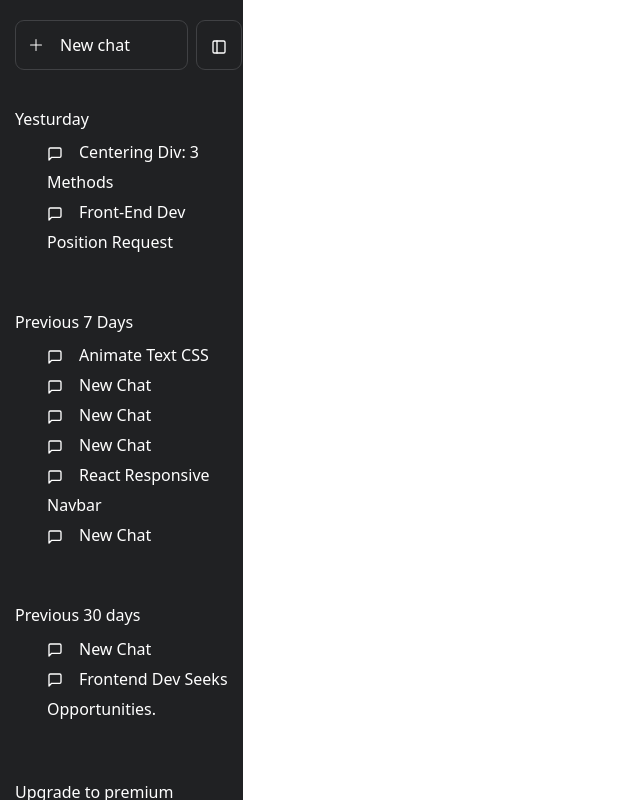
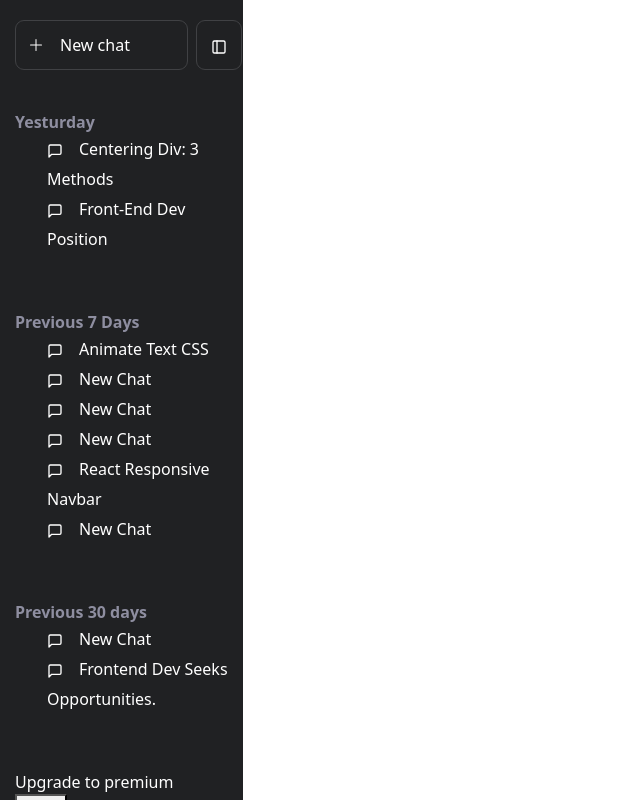
Before and after one commit to Sanhitasaxena/30-Days-React-UI, a React (Create React App) app: page /chatGPT in a window 1280 px wide. Shown: the top 800 px of the page, without its empty margins (0-640 px from the left). Built offline with nearby package versions, Linux system fonts and the light colour scheme.

Commit message:
created list-icon component

```diff
--- /dev/null
+++ b/src/Pages/Day-1/components/sidebar/ListIcon.jsx
@@ -0,0 +1,24 @@
+import React from "react";
+
+const ListIcon = () => {
+  return (
+    <span className="pe-3">
+      <svg
+        stroke="currentColor"
+        fill="none"
+        stroke-width="2"
+        viewBox="0 0 24 24"
+        stroke-linecap="round"
+        stroke-linejoin="round"
+        class="h-4 w-4"
+        height="1em"
+        width="1em"
+        xmlns="http://www.w3.org/2000/svg"
+      >
+        <path d="M21 15a2 2 0 0 1-2 2H7l-4 4V5a2 2 0 0 1 2-2h14a2 2 0 0 1 2 2z"></path>
+      </svg>
+    </span>
+  );
+};
+
+export default ListIcon;
--- a/src/Pages/Day-1/components/sidebar/Sidebar.jsx
+++ b/src/Pages/Day-1/components/sidebar/Sidebar.jsx
@@ -1,6 +1,7 @@
 import React from "react";
 import "../../components/sidebar/sidebar.css";
 import { BsPlusLg } from "react-icons/bs";
+import ListIcon from "./ListIcon";
 
 const Sidebar = () => {
   return (
@@ -31,210 +32,57 @@ const Sidebar = () => {
           </span>
         </div>
         <div className="list-1">
-          <h6>Yesturday</h6>
+          <b>Yesturday</b>
           <ul>
             <li>
-              <span
-              className="pe-3">
-                <svg
-                  stroke="currentColor"
-                  fill="none"
-                  stroke-width="2"
-                  viewBox="0 0 24 24"
-                  stroke-linecap="round"
-                  stroke-linejoin="round"
-                  class="h-4 w-4"
-                  height="1em"
-                  width="1em"
-                  xmlns="http://www.w3.org/2000/svg"
-                >
-                  <path d="M21 15a2 2 0 0 1-2 2H7l-4 4V5a2 2 0 0 1 2-2h14a2 2 0 0 1 2 2z"></path>
-                </svg>
-              </span>
+              <ListIcon/>
               Centering Div: 3 Methods{" "}
             </li>
             <li>
-              <span
-              className="pe-3">
-                <svg
-                  stroke="currentColor"
-                  fill="none"
-                  stroke-width="2"
-                  viewBox="0 0 24 24"
-                  stroke-linecap="round"
-                  stroke-linejoin="round"
-                  class="h-4 w-4"
-                  height="1em"
-                  width="1em"
-                  xmlns="http://www.w3.org/2000/svg"
-                >
-                  <path d="M21 15a2 2 0 0 1-2 2H7l-4 4V5a2 2 0 0 1 2-2h14a2 2 0 0 1 2 2z"></path>
-                </svg>
-              </span>Front-End Dev Position Request
+              <ListIcon/>
+              Front-End Dev Position
             </li>
           </ul>
         </div>
         <div className="list-2">
-          <h6>Previous 7 Days</h6>
+          <b>Previous 7 Days</b>
           <ul>
             <li>
-              <span
-               className="pe-3">
-               <svg
-                 stroke="currentColor"
-                 fill="none"
-                 stroke-width="2"
-                 viewBox="0 0 24 24"
-                 stroke-linecap="round"
-                 stroke-linejoin="round"
-                 class="h-4 w-4"
-                 height="1em"
-                 width="1em"
-                 xmlns="http://www.w3.org/2000/svg"
-               >
-                 <path d="M21 15a2 2 0 0 1-2 2H7l-4 4V5a2 2 0 0 1 2-2h14a2 2 0 0 1 2 2z"></path>
-               </svg>
-
-              </span>Animate Text CSS
+              <ListIcon/>
+             Animate Text CSS
             </li>
             <li>
-              <span
-               className="pe-3">
-               <svg
-                 stroke="currentColor"
-                 fill="none"
-                 stroke-width="2"
-                 viewBox="0 0 24 24"
-                 stroke-linecap="round"
-                 stroke-linejoin="round"
-                 class="h-4 w-4"
-                 height="1em"
-                 width="1em"
-                 xmlns="http://www.w3.org/2000/svg"
-               >
-                 <path d="M21 15a2 2 0 0 1-2 2H7l-4 4V5a2 2 0 0 1 2-2h14a2 2 0 0 1 2 2z"></path>
-               </svg>
-
-                </span>New Chat
+              <ListIcon/>
+              New Chat
             </li>
             <li>
-              <span
-               className="pe-3">
-               <svg
-                 stroke="currentColor"
-                 fill="none"
-                 stroke-width="2"
-                 viewBox="0 0 24 24"
-                 stroke-linecap="round"
-                 stroke-linejoin="round"
-                 class="h-4 w-4"
-                 height="1em"
-                 width="1em"
-                 xmlns="http://www.w3.org/2000/svg"
-               >
-                 <path d="M21 15a2 2 0 0 1-2 2H7l-4 4V5a2 2 0 0 1 2-2h14a2 2 0 0 1 2 2z"></path>
-               </svg>
-              </span>New Chat
+              <ListIcon/>
+              New Chat
             </li>
             <li>
-              <span
-               className="pe-3">
-               <svg
-                 stroke="currentColor"
-                 fill="none"
-                 stroke-width="2"
-                 viewBox="0 0 24 24"
-                 stroke-linecap="round"
-                 stroke-linejoin="round"
-                 class="h-4 w-4"
-                 height="1em"
-                 width="1em"
-                 xmlns="http://www.w3.org/2000/svg"
-               >
-                 <path d="M21 15a2 2 0 0 1-2 2H7l-4 4V5a2 2 0 0 1 2-2h14a2 2 0 0 1 2 2z"></path>
-               </svg>
-              </span>New Chat
+              <ListIcon/>
+              New Chat
             </li>
             <li>
-              <span
-               className="pe-3">
-               <svg
-                 stroke="currentColor"
-                 fill="none"
-                 stroke-width="2"
-                 viewBox="0 0 24 24"
-                 stroke-linecap="round"
-                 stroke-linejoin="round"
-                 class="h-4 w-4"
-                 height="1em"
-                 width="1em"
-                 xmlns="http://www.w3.org/2000/svg"
-               >
-                 <path d="M21 15a2 2 0 0 1-2 2H7l-4 4V5a2 2 0 0 1 2-2h14a2 2 0 0 1 2 2z"></path>
-               </svg>
-              </span>React Responsive Navbar
+              <ListIcon/>
+              React Responsive Navbar
             </li>
             <li>
-              <span
-               className="pe-3">
-               <svg
-                 stroke="currentColor"
-                 fill="none"
-                 stroke-width="2"
-                 viewBox="0 0 24 24"
-                 stroke-linecap="round"
-                 stroke-linejoin="round"
-                 class="h-4 w-4"
-                 height="1em"
-                 width="1em"
-                 xmlns="http://www.w3.org/2000/svg"
-               >
-                 <path d="M21 15a2 2 0 0 1-2 2H7l-4 4V5a2 2 0 0 1 2-2h14a2 2 0 0 1 2 2z"></path>
-               </svg>
-              </span>New Chat
+              <ListIcon/>
+              New Chat
             </li>
           </ul>
         </div>
         <div className="list-3">
-          <h6>Previous 30 days</h6>
+          <b>Previous 30 days</b>
           <ul>
             <li>
-              <span
-               className="pe-3">
-               <svg
-                 stroke="currentColor"
-                 fill="none"
-                 stroke-width="2"
-                 viewBox="0 0 24 24"
-                 stroke-linecap="round"
-                 stroke-linejoin="round"
-                 class="h-4 w-4"
-                 height="1em"
-                 width="1em"
-                 xmlns="http://www.w3.org/2000/svg"
-               >
-                 <path d="M21 15a2 2 0 0 1-2 2H7l-4 4V5a2 2 0 0 1 2-2h14a2 2 0 0 1 2 2z"></path>
-               </svg>
-              </span>New Chat
+             <ListIcon/>
+             New Chat
             </li>
             <li>
-              <span
-               className="pe-3">
-               <svg
-                 stroke="currentColor"
-                 fill="none"
-                 stroke-width="2"
-                 viewBox="0 0 24 24"
-                 stroke-linecap="round"
-                 stroke-linejoin="round"
-                 class="h-4 w-4"
-                 height="1em"
-                 width="1em"
-                 xmlns="http://www.w3.org/2000/svg"
-               >
-                 <path d="M21 15a2 2 0 0 1-2 2H7l-4 4V5a2 2 0 0 1 2-2h14a2 2 0 0 1 2 2z"></path>
-               </svg>
-              </span>Frontend Dev Seeks Opportunities.
+              <ListIcon/>
+              Frontend Dev Seeks Opportunities.
             </li>
           </ul>
         </div>
--- a/src/Pages/Day-1/components/sidebar/sidebar.css
+++ b/src/Pages/Day-1/components/sidebar/sidebar.css
@@ -43,6 +43,6 @@ ul{
 
 }
 
-h6{
+b{
     color: #8E8EA0;
 }
```
